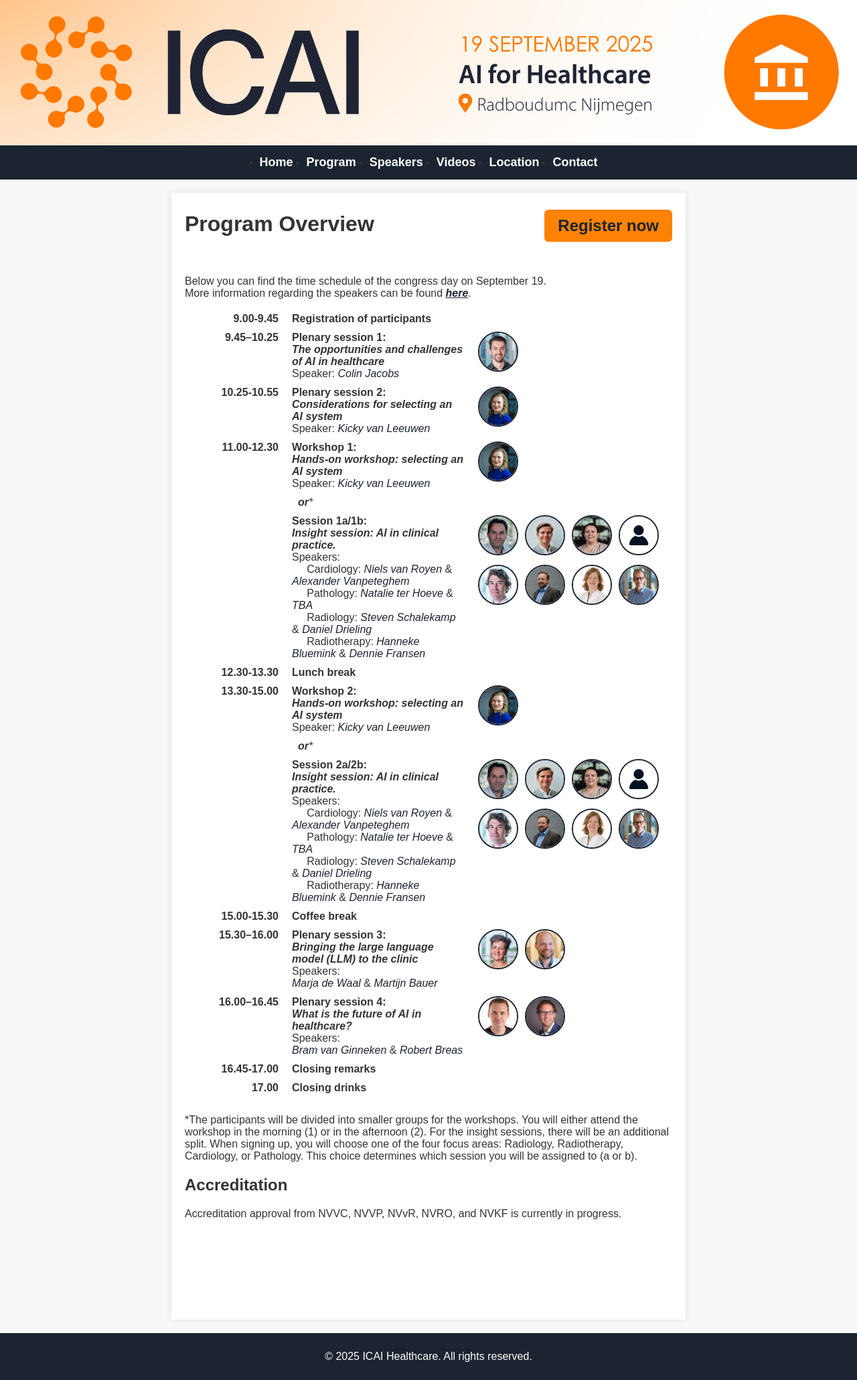
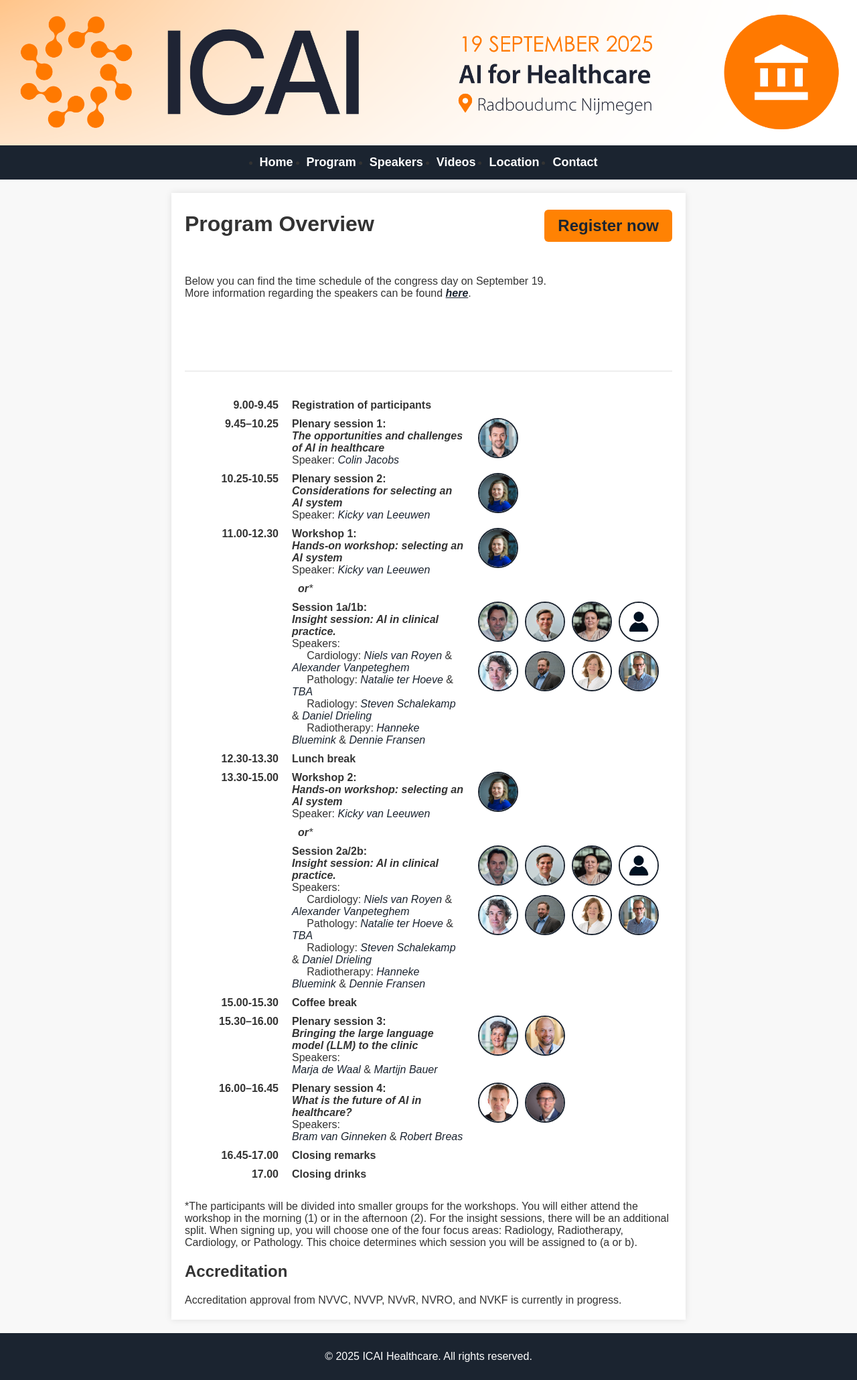
Before and after one commit to marliebesouw/marliebesouw.github.io, a Jekyll site: the page built from program.md, in a window 1280 px wide. Shown: the whole page at 67% size. Built offline with Jekyll 4.4.1, drawn with Linux system fonts in a browser that asks for light colours.

Commit message:
altered program layout

```diff
--- a/program.md
+++ b/program.md
@@ -23,7 +23,8 @@ title: Program
 <div class="content">
 Below you can find the time schedule of the congress day on September 19. <br>
 More information regarding the speakers can be found <a href= "{{ site.url }}/speakers">here</a>.
-</div>
+</div><br>
+<h1 style="margin-top: 3rem; border-bottom: 2px solid #eee; padding-bottom: 0.5rem;"> </h1>
 
 <div class="program">
 
```
